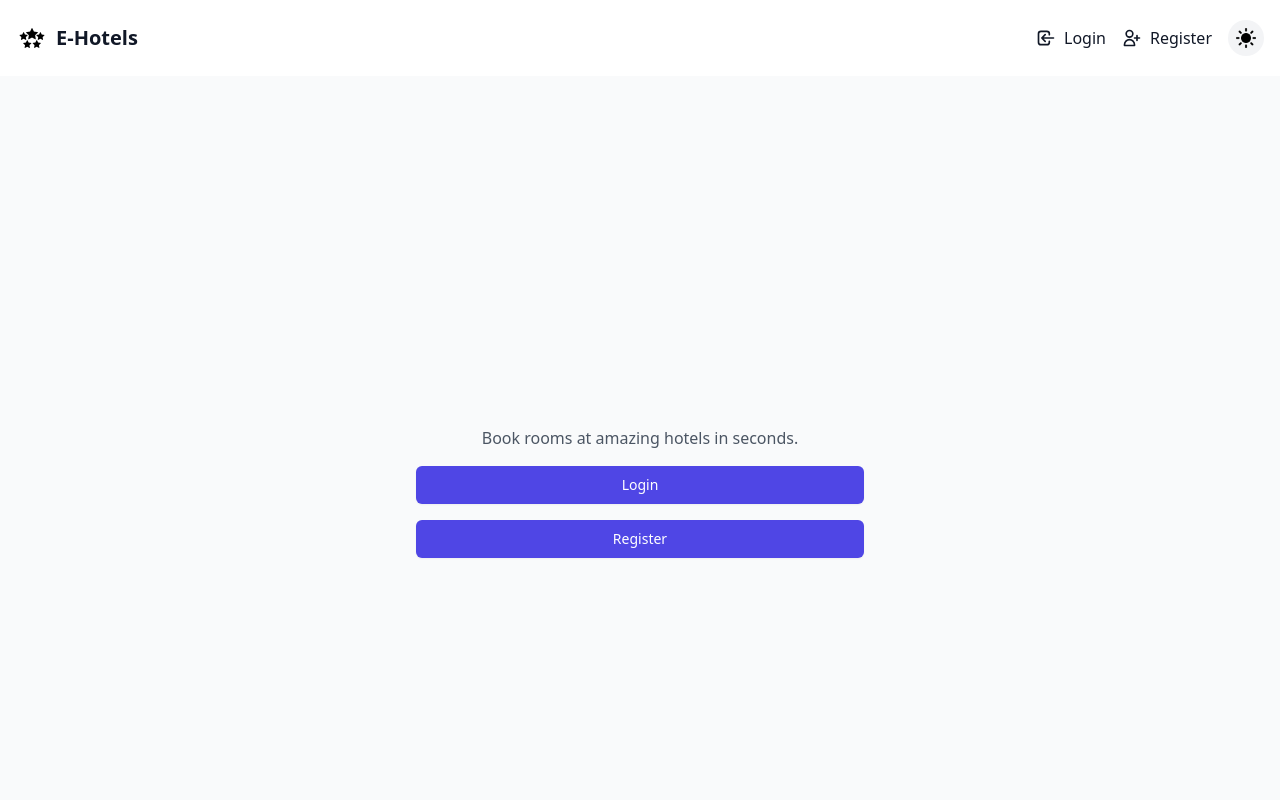
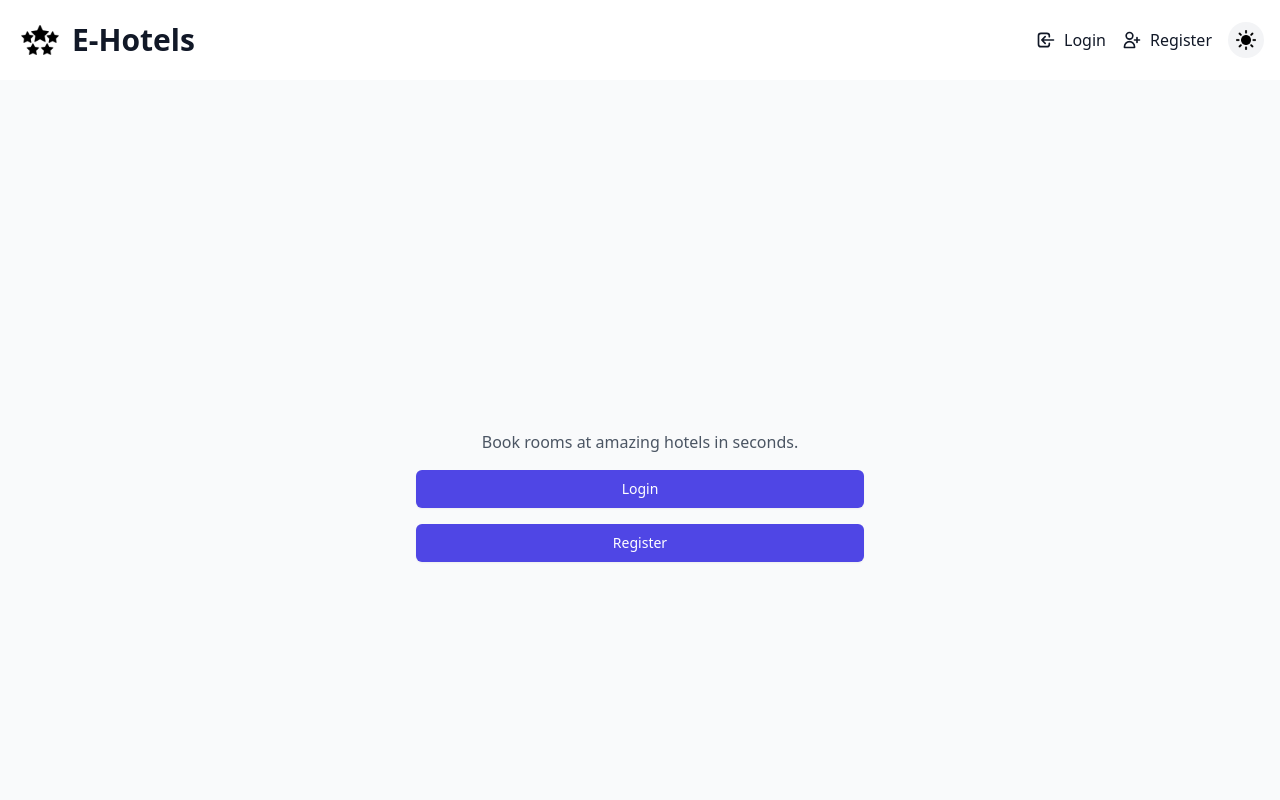
Before and after one commit to mmswflow-upb/E-Hotel, a React (Vite) app in the folder frontend/: page / in a window 1280 px wide. Shown: the top 800 px of the page. Built offline with nearby package versions, Linux system fonts and the light colour scheme; no server answers.

Commit message:
made header bigger in navbar

```diff
--- a/frontend/src/components/NavBar.jsx
+++ b/frontend/src/components/NavBar.jsx
@@ -30,9 +30,9 @@ export default function NavBar() {
               <img
                 src={fiveStarsIcon}
                 alt="E-Hotels Logo"
-                className="h-8 w-8 dark:invert dark:brightness-0 dark:opacity-80"
+                className="h-12 w-12 dark:invert dark:brightness-0 dark:opacity-80"
               />
-              <span className="text-xl font-bold text-gray-900 dark:text-white">
+              <span className="text-3xl font-bold text-gray-900 dark:text-white">
                 E-Hotels
               </span>
             </Link>
```
